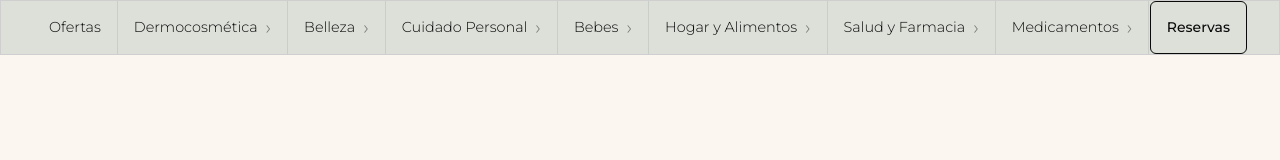
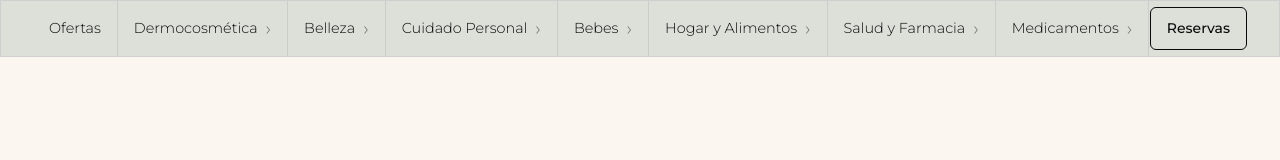
Before and after one commit to luciapuccini/farmacia_duret, a React (Vite) app: page / in a window 1280 px wide. Shown: the top 160 px of the page. Built offline with nearby package versions, Linux system fonts and the light colour scheme.

Commit message:
better cta nav

```diff
--- a/src/layout/navbar/navbar.module.scss
+++ b/src/layout/navbar/navbar.module.scss
@@ -245,5 +245,7 @@
 
 .navCta {
   margin-left: auto;
-  flex-shrink: 0;
+  margin-top: 6px;
+  margin-bottom: 6px;
+
 }
```
